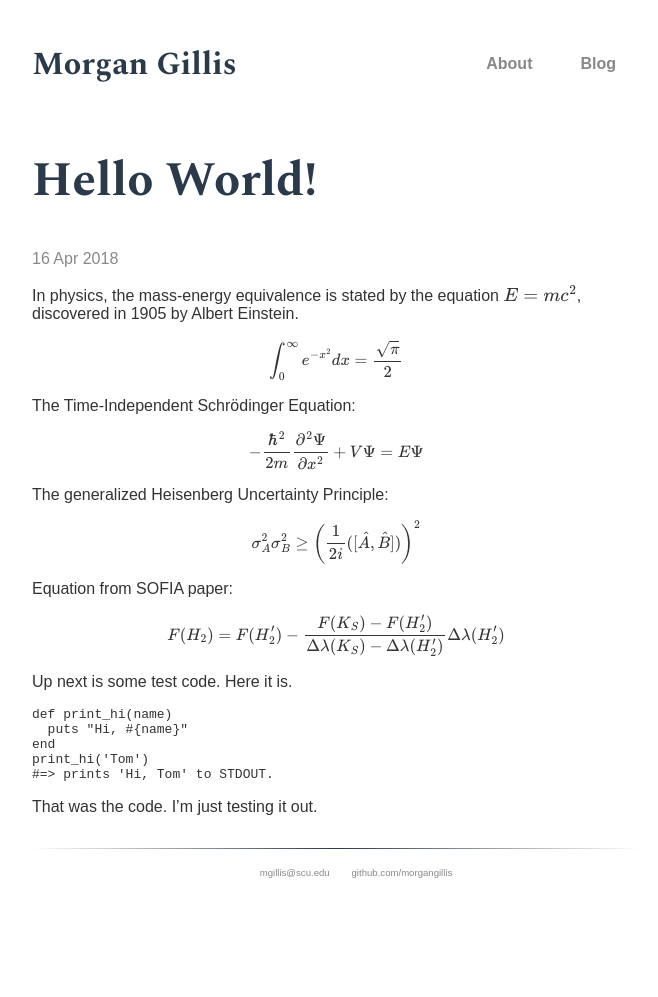
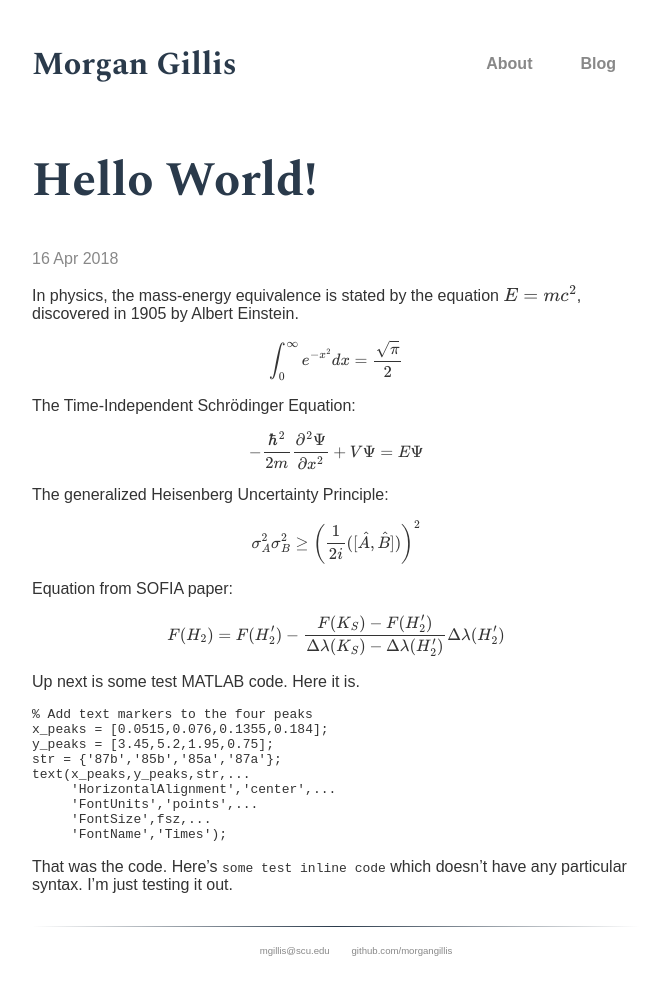
Before and after one commit to morgangillis/morgangillis.github.io, a Jekyll site: the page built from _posts/2018-04-16-hello-world.md, in a window 1280 px wide. Shown: the whole page, without its empty margins (304-962 px from the left). Built offline with Jekyll 4.4.1, drawn with Linux system fonts in a browser that asks for light colours; some web fonts are replaced; formulas are drawn with MathJax 3; before the commit the page ends 919 px from its top, so only the background shows below that.

Commit message:
Matlab code

````diff
--- a/_posts/2018-04-16-hello-world.md
+++ b/_posts/2018-04-16-hello-world.md
@@ -20,14 +20,18 @@ Equation from SOFIA paper:
 
 $$F(H_2)=F(H_2')-\frac{F(K_S)-F(H_2')}{\Delta\lambda(K_S)-\Delta\lambda(H_2')}\Delta\lambda(H_2')$$
 
-Up next is some test code. Here it is.
+Up next is some test MATLAB code. Here it is.
 
-```
-def print_hi(name)
-  puts "Hi, #{name}"
-end
-print_hi('Tom')
-#=> prints 'Hi, Tom' to STDOUT.
+``` matlab
+% Add text markers to the four peaks
+x_peaks = [0.0515,0.076,0.1355,0.184];
+y_peaks = [3.45,5.2,1.95,0.75];
+str = {'87b','85b','85a','87a'};
+text(x_peaks,y_peaks,str,...
+     'HorizontalAlignment','center',...
+     'FontUnits','points',...
+     'FontSize',fsz,...
+     'FontName','Times');
 ```
 
-That was the code. I'm just testing it out.
+That was the code. Here's `some test inline code` which doesn't have any particular syntax. I'm just testing it out.
````
